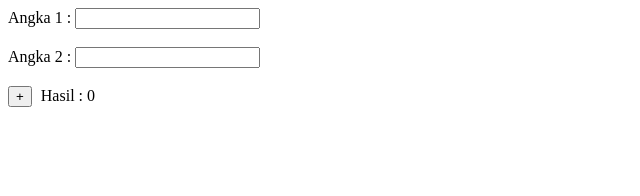
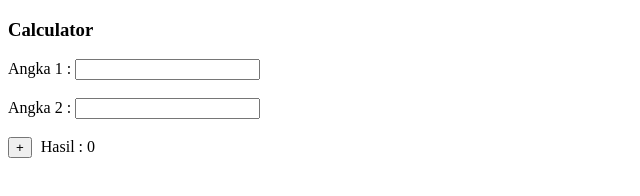
Before and after one commit to jjchoNC/ajk-jericho-penugasan1, a plain HTML site: page src/index.html in a window 1280 px wide. Shown: the whole page, without its empty margins (0-640 px from the left). Drawn offline with nearby package versions, Linux system fonts and the light colour scheme.

Commit message:
style: add text header

```diff
--- a/src/index.html
+++ b/src/index.html
@@ -10,6 +10,7 @@
 
 <body>
     <div id="app">
+        <h3>Calculator</h3>
         Angka 1 : <input v-model="inp1">
         <br><br>
         Angka 2 : <input v-model="inp2">
```
